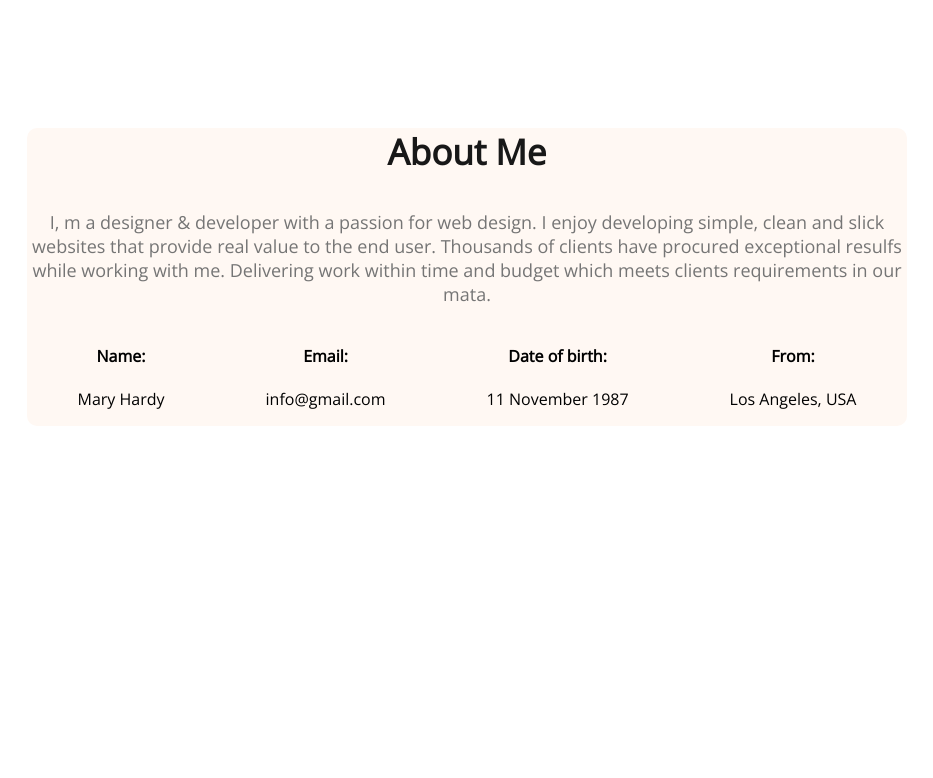
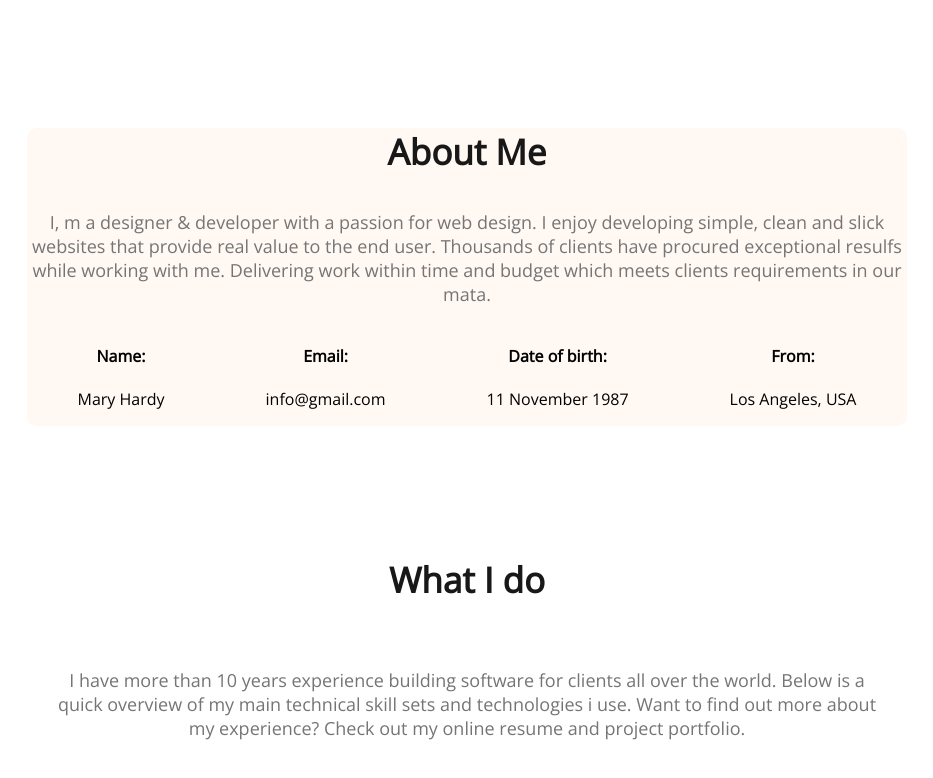
Before and after one commit to md-ashik-max/web-developer-portfolio, a plain HTML site: page index.html in a window 1280 px wide. Shown: the part 770-1548 px from the top of the page, without its empty margins (173-1106 px from the left). Before the commit the page ends 1326 px from the top, so only its background shows below. Drawn offline with nearby package versions, Linux system fonts and the light colour scheme.

```diff
--- a/index.html
+++ b/index.html
@@ -67,6 +67,11 @@
             </div>
 
         </section>
+        <!-- what i do section start -->
+        <section>
+            <h3 class="section-title">What I do</h3>
+            <p id="what-i-do-description" class="section-description">I have more than 10 years experience building software for clients all over the world. Below is a quick overview of my main technical skill sets and technologies i use. Want to find out more about my experience? Check out my online resume and project portfolio.</p>
+        </section>
 
     </main>
     <footer>
--- a/styles/portfolio.css
+++ b/styles/portfolio.css
@@ -124,3 +124,6 @@ main{
 .about-info{
     text-align: center;
 }
+#what-i-do-description{
+    padding: 30px 150px;
+}
```
